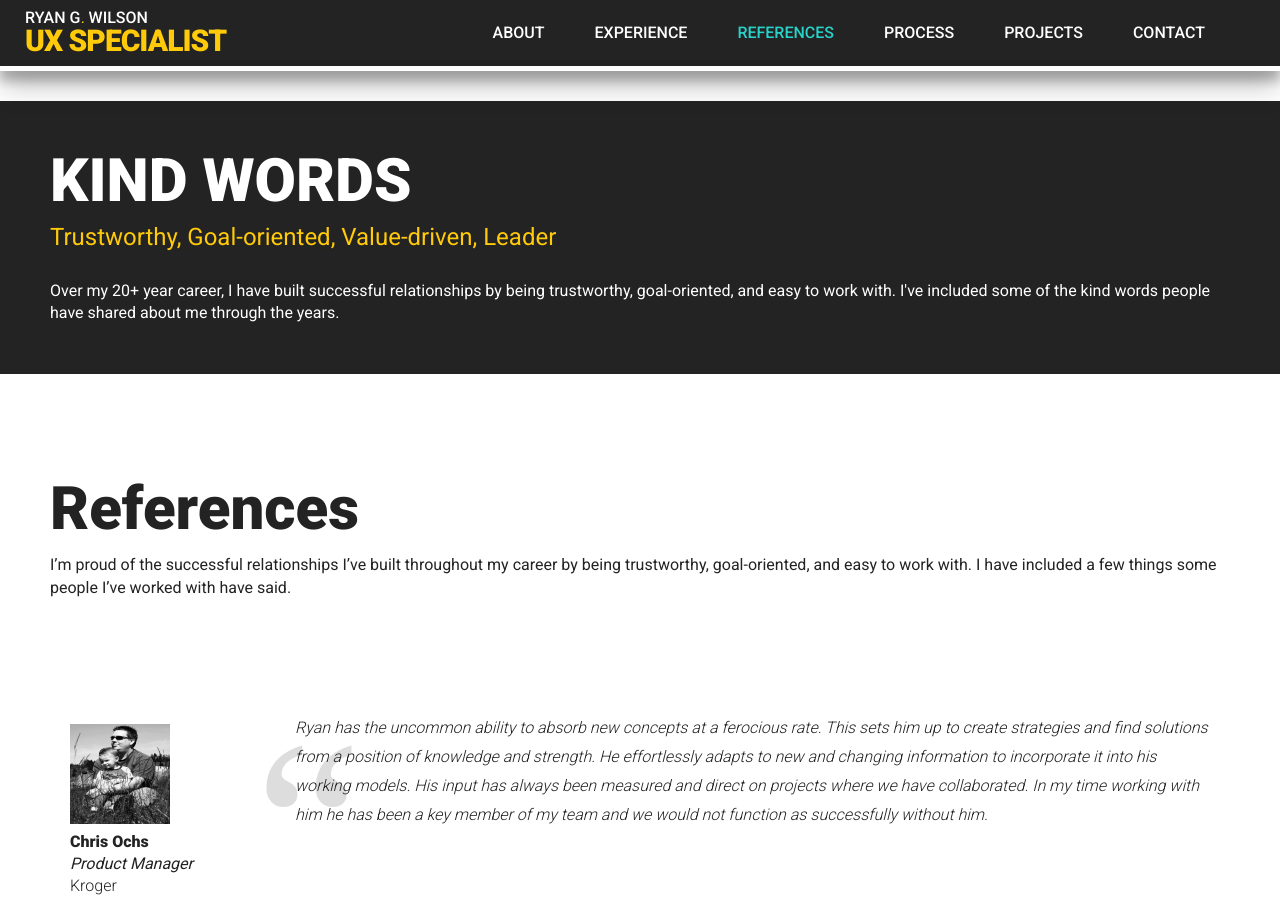
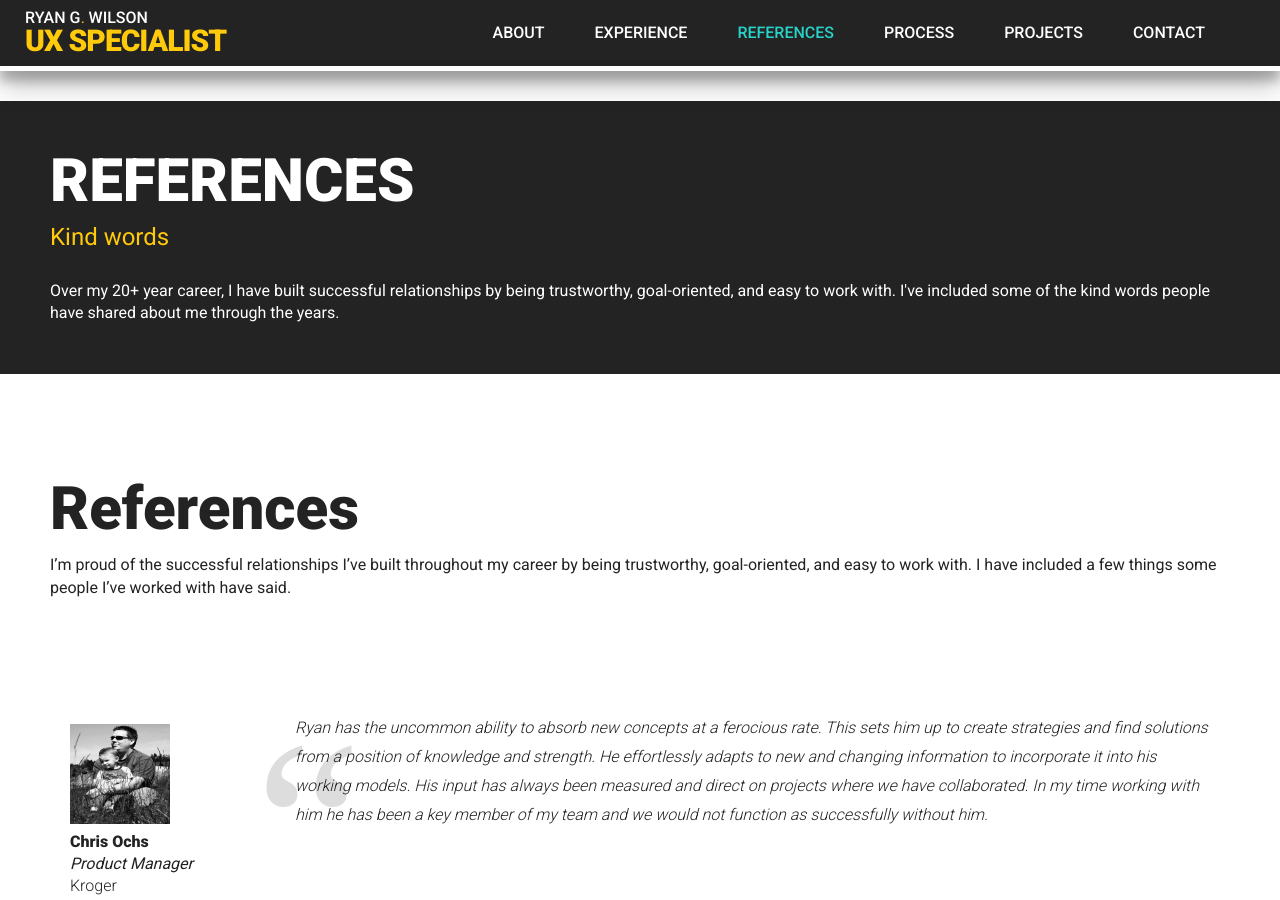
Before and after one commit to ryangwilson/ryangwilson.github.io, a Jekyll site: the page built from references.md, in a window 1280 px wide and 900 px high. Built offline with Jekyll 4.4.1, drawn with Linux system fonts in a browser that asks for light colours; some web fonts are replaced.

Commit message:
updates content on references page

```diff
--- a/references.md
+++ b/references.md
@@ -1,9 +1,9 @@
 ---
 layout: references-template
-title: Kind Words
+title: References
 permalink: /references/
 meta: Over his 20+ year career, Ryan Wilson has built successful relationships by being trustworthy, goal-oriented, and easy to work with. He has includes some of the kind words and references that people have said about him through the years.
-subtitle: Trustworthy, Goal-oriented, Value-driven, Leader
+subtitle: Kind words
 card-content: Over my 20+ year career, I have built successful relationships by being trustworthy, goal-oriented, and easy to work with. I've included some of the kind words people have shared about me through the years.
 main-title-02: References
 ---
```
Also changed, not shown: 2 other files.
